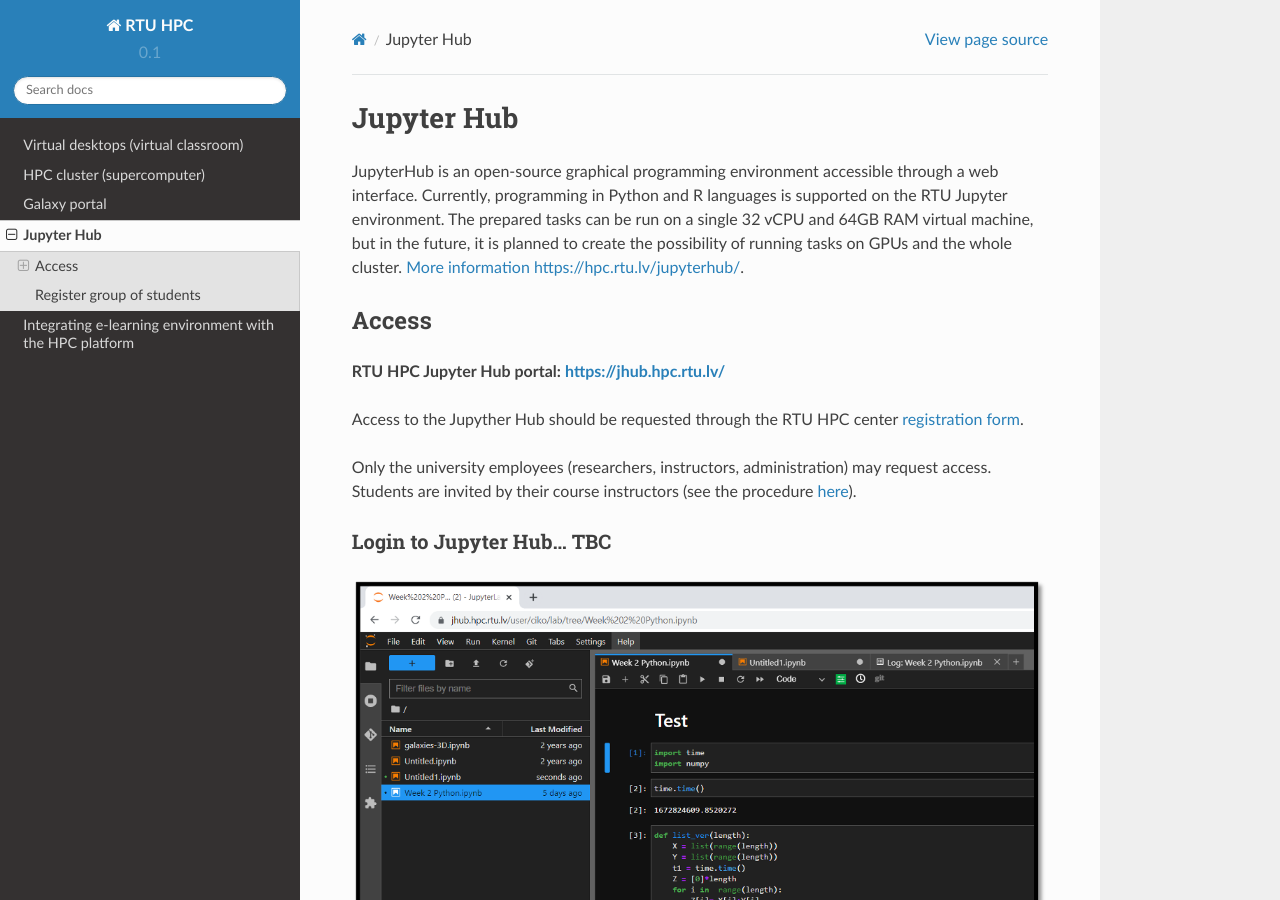
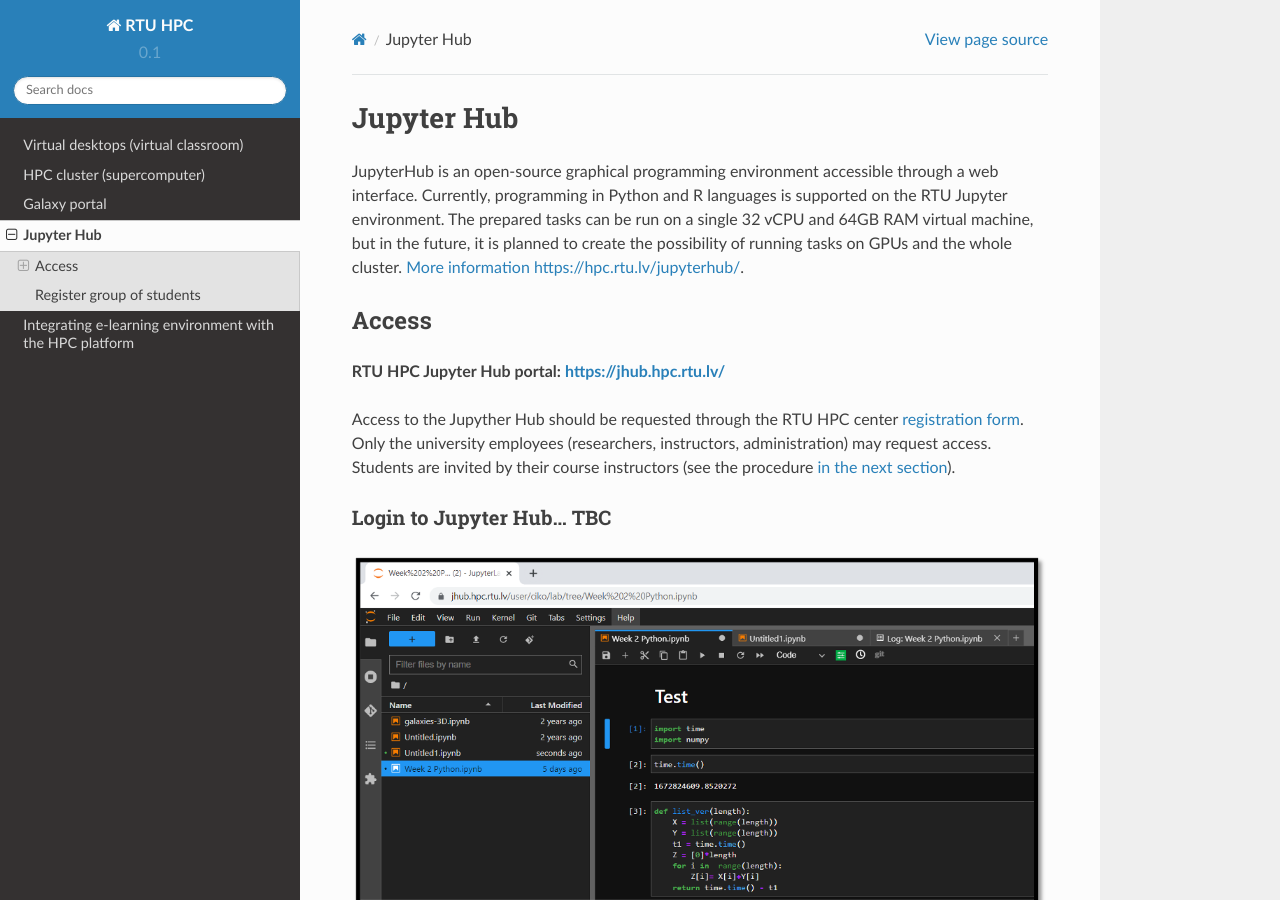
Before and after one commit to rtuhpc/hpc-platform, a Sphinx documentation site: the page built from doc/02_jupyter_hub.md, in a window 1280 px wide and 900 px high. Built offline with Sphinx 7.4.7 and the Read the Docs theme 2.0.0, drawn with Linux system fonts in a browser that asks for light colours.

Commit message:
Update 02_jupyter_hub.md

```diff
--- a/doc/02_jupyter_hub.md
+++ b/doc/02_jupyter_hub.md
@@ -5,9 +5,8 @@
 **RTU HPC Jupyter Hub portal:** [**https://jhub.hpc.rtu.lv/**](https://jhub.hpc.rtu.lv/)
 
 Access to the Jupyther Hub should be requested through the RTU HPC center [registration form](https://docs.google.com/forms/d/e/1FAIpQLSdsEhMkfAGtDyS6z6yYo0mDf1PQRxC06fxPI2D7YVzvDrwa-g/viewform?c=0&w=1).
-
 Only the university employees (researchers, instructors, administration) may request access.
-Students are invited by their course instructors (see the procedure [here](https://hpc-platforma.rtu.lv/02_jupyter_hub.html#register-group-of-students)).
+Students are invited by their course instructors (see the procedure [in the next section](https://hpc-platforma.rtu.lv/02_jupyter_hub.html#register-group-of-students)).
 
 ### Login to Jupyter Hub... TBC
 ![](./images/jupyter_interface.png)
```
